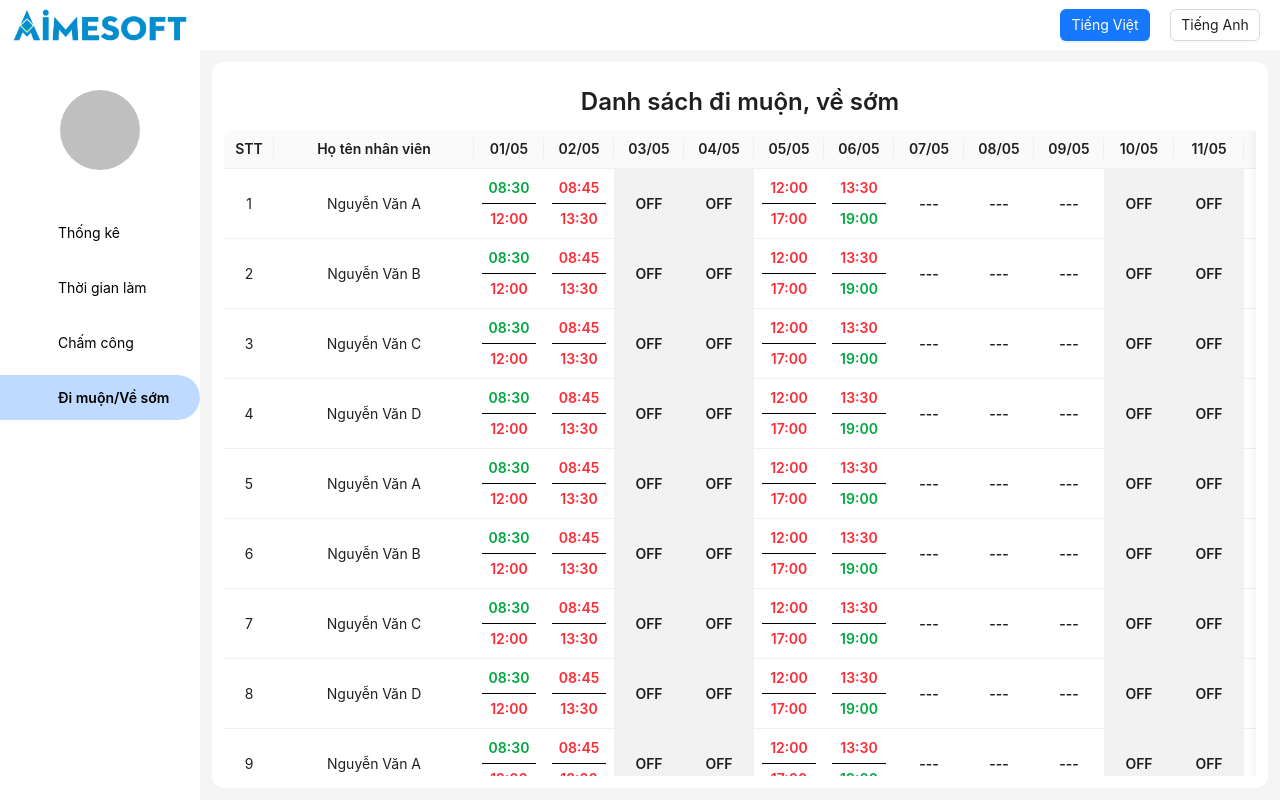
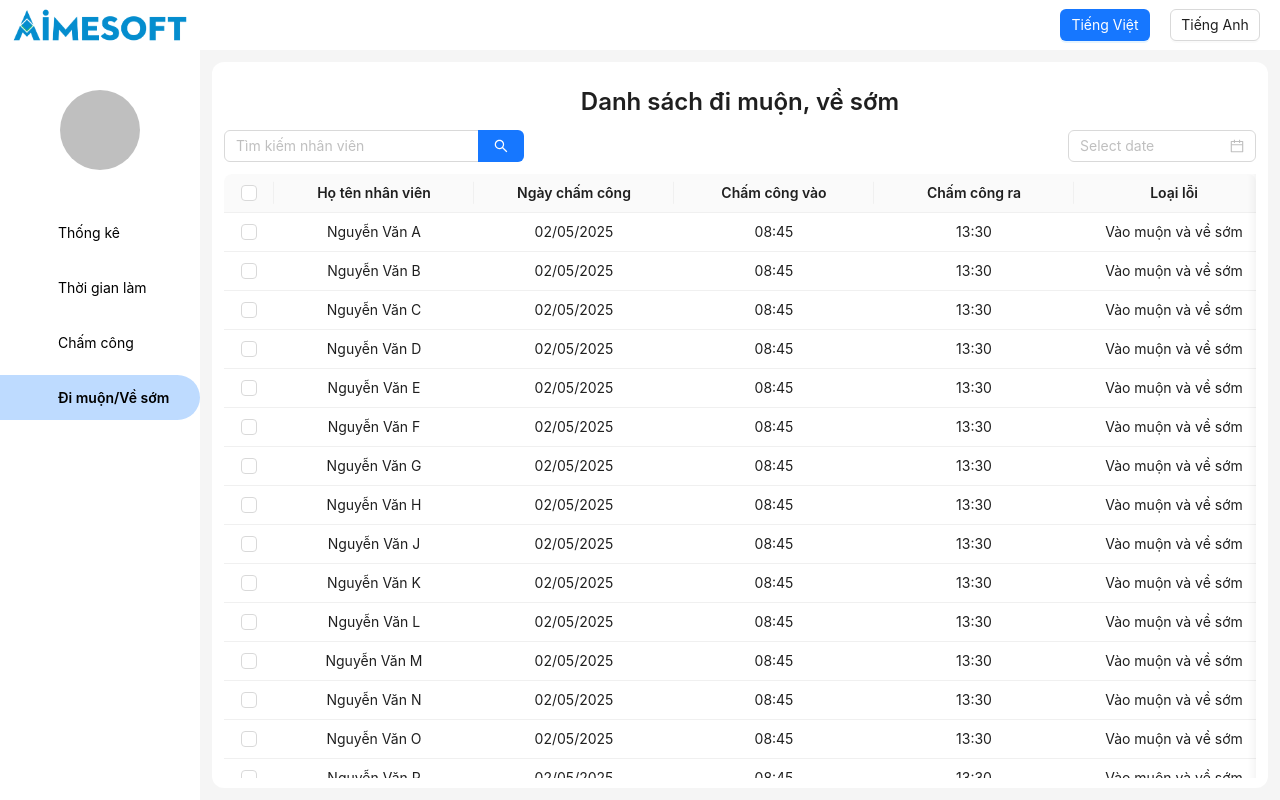
Before and after one commit to DoMinhDuc-DMD/checkin_web, a Next.js app: page /main/InLate-OutEarly in a window 1280 px wide. Built offline with nearby package versions, Linux system fonts and the light colour scheme; some icons are missing.

Commit message:
update table in late, out early

```diff
--- a/app/TestData/data.tsx
+++ b/app/TestData/data.tsx
@@ -7,7 +7,7 @@ export const dataSource = [
     employee_position: "Leader",
     employee_email: "emailcty@vikmail.com",
     employee_check_in: ["2025-05-19, 08:00", "2025-05-01, 08:30", "2025-05-02, 08:45", "2025-05-05, 12:00", "2025-05-06, 13:30"],
-    employee_check_out: ["2025-05-19, 18:00", "2025-05-01, 12:00", "2025-05-02, 13:30", "2025-05-05, 17:00", "2025-05-06, 19:00"],
+    employee_check_out: ["2025-05-19, 18:00", "2025-05-01, 18:00", "2025-05-02, 13:30", "2025-05-05, 17:00", "2025-05-06, 19:00"],
   },
   {
     key: "2",
@@ -17,7 +17,7 @@ export const dataSource = [
     employee_position: "Leader",
     employee_email: "emailcty@vikmail.com",
     employee_check_in: ["2025-05-19, 08:00", "2025-05-01, 08:30", "2025-05-02, 08:45", "2025-05-05, 12:00", "2025-05-06, 13:30"],
-    employee_check_out: ["2025-05-19, 18:00", "2025-05-01, 12:00", "2025-05-02, 13:30", "2025-05-05, 17:00", "2025-05-06, 19:00"],
+    employee_check_out: ["2025-05-19, 18:00", "2025-05-01, 18:00", "2025-05-02, 13:30", "2025-05-05, 17:00", "2025-05-06, 19:00"],
   },
   {
     key: "3",
@@ -27,7 +27,7 @@ export const dataSource = [
     employee_position: "Leader",
     employee_email: "emailcty@vikmail.com",
     employee_check_in: ["2025-05-19, 08:00", "2025-05-01, 08:30", "2025-05-02, 08:45", "2025-05-05, 12:00", "2025-05-06, 13:30"],
-    employee_check_out: ["2025-05-19, 18:00", "2025-05-01, 12:00", "2025-05-02, 13:30", "2025-05-05, 17:00", "2025-05-06, 19:00"],
+    employee_check_out: ["2025-05-19, 18:00", "2025-05-01, 18:00", "2025-05-02, 13:30", "2025-05-05, 17:00", "2025-05-06, 19:00"],
   },
   {
     key: "4",
@@ -37,126 +37,126 @@ export const dataSource = [
     employee_position: "Developer",
     employee_email: "emailcty@vikmail.com",
     employee_check_in: ["2025-05-19, 08:00", "2025-05-01, 08:30", "2025-05-02, 08:45", "2025-05-05, 12:00", "2025-05-06, 13:30"],
-    employee_check_out: ["2025-05-19, 18:00", "2025-05-01, 12:00", "2025-05-02, 13:30", "2025-05-05, 17:00", "2025-05-06, 19:00"],
+    employee_check_out: ["2025-05-19, 18:00", "2025-05-01, 18:00", "2025-05-02, 13:30", "2025-05-05, 17:00", "2025-05-06, 19:00"],
   },
   {
     key: "5",
     employee_code: "NV5",
-    employee_name: "Nguyễn Văn A",
+    employee_name: "Nguyễn Văn E",
     employee_department: "Aimesoft",
     employee_position: "Developer",
     employee_email: "emailcty@vikmail.com",
     employee_check_in: ["2025-05-19, 08:00", "2025-05-01, 08:30", "2025-05-02, 08:45", "2025-05-05, 12:00", "2025-05-06, 13:30"],
-    employee_check_out: ["2025-05-19, 18:00", "2025-05-01, 12:00", "2025-05-02, 13:30", "2025-05-05, 17:00", "2025-05-06, 19:00"],
+    employee_check_out: ["2025-05-19, 18:00", "2025-05-01, 18:00", "2025-05-02, 13:30", "2025-05-05, 17:00", "2025-05-06, 19:00"],
   },
   {
     key: "6",
     employee_code: "NV6",
-    employee_name: "Nguyễn Văn B",
+    employee_name: "Nguyễn Văn F",
     employee_department: "Aimesoft",
     employee_position: "Developer",
     employee_email: "emailcty@vikmail.com",
     employee_check_in: ["2025-05-19, 08:00", "2025-05-01, 08:30", "2025-05-02, 08:45", "2025-05-05, 12:00", "2025-05-06, 13:30"],
-    employee_check_out: ["2025-05-19, 18:00", "2025-05-01, 12:00", "2025-05-02, 13:30", "2025-05-05, 17:00", "2025-05-06, 19:00"],
+    employee_check_out: ["2025-05-19, 18:00", "2025-05-01, 18:00", "2025-05-02, 13:30", "2025-05-05, 17:00", "2025-05-06, 19:00"],
   },
   {
     key: "7",
     employee_code: "NV7",
-    employee_name: "Nguyễn Văn C",
+    employee_name: "Nguyễn Văn G",
     employee_department: "Aimesoft",
     employee_position: "Tester",
     employee_email: "emailcty@vikmail.com",
     employee_check_in: ["2025-05-19, 08:00", "2025-05-01, 08:30", "2025-05-02, 08:45", "2025-05-05, 12:00", "2025-05-06, 13:30"],
-    employee_check_out: ["2025-05-19, 18:00", "2025-05-01, 12:00", "2025-05-02, 13:30", "2025-05-05, 17:00", "2025-05-06, 19:00"],
+    employee_check_out: ["2025-05-19, 18:00", "2025-05-01, 18:00", "2025-05-02, 13:30", "2025-05-05, 17:00", "2025-05-06, 19:00"],
   },
   {
     key: "8",
     employee_code: "NV8",
-    employee_name: "Nguyễn Văn D",
+    employee_name: "Nguyễn Văn H",
     employee_department: "Aimesoft",
     employee_position: "Tester",
     employee_email: "emailcty@vikmail.com",
     employee_check_in: ["2025-05-19, 08:00", "2025-05-01, 08:30", "2025-05-02, 08:45", "2025-05-05, 12:00", "2025-05-06, 13:30"],
-    employee_check_out: ["2025-05-19, 18:00", "2025-05-01, 12:00", "2025-05-02, 13:30", "2025-05-05, 17:00", "2025-05-06, 19:00"],
+    employee_check_out: ["2025-05-19, 18:00", "2025-05-01, 18:00", "2025-05-02, 13:30", "2025-05-05, 17:00", "2025-05-06, 19:00"],
   },
   {
     key: "9",
     employee_code: "NV9",
-    employee_name: "Nguyễn Văn A",
+    employee_name: "Nguyễn Văn J",
     employee_department: "Vikoisoft",
     employee_position: "Leader",
     employee_email: "emailcty@vikmail.com",
     employee_check_in: ["2025-05-19, 08:00", "2025-05-01, 08:30", "2025-05-02, 08:45", "2025-05-05, 12:00", "2025-05-06, 13:30"],
-    employee_check_out: ["2025-05-19, 18:00", "2025-05-01, 12:00", "2025-05-02, 13:30", "2025-05-05, 17:00", "2025-05-06, 19:00"],
+    employee_check_out: ["2025-05-19, 18:00", "2025-05-01, 18:00", "2025-05-02, 13:30", "2025-05-05, 17:00", "2025-05-06, 19:00"],
   },
   {
     key: "10",
     employee_code: "NV10",
-    employee_name: "Nguyễn Văn B",
+    employee_name: "Nguyễn Văn K",
     employee_department: "Vikoisoft",
     employee_position: "Leader",
     employee_email: "emailcty@vikmail.com",
     employee_check_in: ["2025-05-19, 08:00", "2025-05-01, 08:30", "2025-05-02, 08:45", "2025-05-05, 12:00", "2025-05-06, 13:30"],
-    employee_check_out: ["2025-05-19, 18:00", "2025-05-01, 12:00", "2025-05-02, 13:30", "2025-05-05, 17:00", "2025-05-06, 19:00"],
+    employee_check_out: ["2025-05-19, 18:00", "2025-05-01, 18:00", "2025-05-02, 13:30", "2025-05-05, 17:00", "2025-05-06, 19:00"],
   },
   {
     key: "11",
     employee_code: "NV11",
-    employee_name: "Nguyễn Văn C",
+    employee_name: "Nguyễn Văn L",
     employee_department: "Vikoisoft",
     employee_position: "Leader",
     employee_email: "emailcty@vikmail.com",
     employee_check_in: ["2025-05-19, 08:00", "2025-05-01, 08:30", "2025-05-02, 08:45", "2025-05-05, 12:00", "2025-05-06, 13:30"],
-    employee_check_out: ["2025-05-19, 18:00", "2025-05-01, 12:00", "2025-05-02, 13:30", "2025-05-05, 17:00", "2025-05-06, 19:00"],
+    employee_check_out: ["2025-05-19, 18:00", "2025-05-01, 18:00", "2025-05-02, 13:30", "2025-05-05, 17:00", "2025-05-06, 19:00"],
   },
   {
     key: "12",
     employee_code: "NV12",
-    employee_name: "Nguyễn Văn D",
+    employee_name: "Nguyễn Văn M",
     employee_department: "Vikoisoft",
     employee_position: "Developer",
     employee_email: "emailcty@vikmail.com",
     employee_check_in: ["2025-05-19, 08:00", "2025-05-01, 08:30", "2025-05-02, 08:45", "2025-05-05, 12:00", "2025-05-06, 13:30"],
-    employee_check_out: ["2025-05-19, 18:00", "2025-05-01, 12:00", "2025-05-02, 13:30", "2025-05-05, 17:00", "2025-05-06, 19:00"],
+    employee_check_out: ["2025-05-19, 18:00", "2025-05-01, 18:00", "2025-05-02, 13:30", "2025-05-05, 17:00", "2025-05-06, 19:00"],
   },
   {
     key: "13",
     employee_code: "NV13",
-    employee_name: "Nguyễn Văn A",
+    employee_name: "Nguyễn Văn N",
     employee_department: "Vikoisoft",
     employee_position: "Developer",
     employee_email: "emailcty@vikmail.com",
     employee_check_in: ["2025-05-19, 08:00", "2025-05-01, 08:30", "2025-05-02, 08:45", "2025-05-05, 12:00", "2025-05-06, 13:30"],
-    employee_check_out: ["2025-05-19, 18:00", "2025-05-01, 12:00", "2025-05-02, 13:30", "2025-05-05, 17:00", "2025-05-06, 19:00"],
+    employee_check_out: ["2025-05-19, 18:00", "2025-05-01, 18:00", "2025-05-02, 13:30", "2025-05-05, 17:00", "2025-05-06, 19:00"],
   },
   {
     key: "14",
     employee_code: "NV14",
-    employee_name: "Nguyễn Văn B",
+    employee_name: "Nguyễn Văn O",
     employee_department: "Vikoisoft",
     employee_position: "Developer",
     employee_email: "emailcty@vikmail.com",
     employee_check_in: ["2025-05-19, 08:00", "2025-05-01, 08:30", "2025-05-02, 08:45", "2025-05-05, 12:00", "2025-05-06, 13:30"],
-    employee_check_out: ["2025-05-19, 18:00", "2025-05-01, 12:00", "2025-05-02, 13:30", "2025-05-05, 17:00", "2025-05-06, 19:00"],
+    employee_check_out: ["2025-05-19, 18:00", "2025-05-01, 18:00", "2025-05-02, 13:30", "2025-05-05, 17:00", "2025-05-06, 19:00"],
   },
   {
     key: "15",
     employee_code: "NV15",
-    employee_name: "Nguyễn Văn C",
+    employee_name: "Nguyễn Văn P",
     employee_department: "Vikoisoft",
     employee_position: "Tester",
     employee_email: "emailcty@vikmail.com",
     employee_check_in: ["2025-05-19, 08:00", "2025-05-01, 08:30", "2025-05-02, 08:45", "2025-05-05, 12:00", "2025-05-06, 13:30"],
-    employee_check_out: ["2025-05-19, 18:00", "2025-05-01, 12:00", "2025-05-02, 13:30", "2025-05-05, 17:00", "2025-05-06, 19:00"],
+    employee_check_out: ["2025-05-19, 18:00", "2025-05-01, 18:00", "2025-05-02, 13:30", "2025-05-05, 17:00", "2025-05-06, 19:00"],
   },
   {
     key: "16",
     employee_code: "NV16",
-    employee_name: "Nguyễn Văn D",
+    employee_name: "Nguyễn Văn Q",
     employee_department: "Vikoisoft",
     employee_position: "Tester",
     employee_email: "emailcty@vikmail.com",
     employee_check_in: ["2025-05-19, 08:00", "2025-05-01, 08:30", "2025-05-02, 08:45", "2025-05-05, 12:00", "2025-05-06, 13:30"],
-    employee_check_out: ["2025-05-19, 18:00", "2025-05-01, 12:00", "2025-05-02, 13:30", "2025-05-05, 17:00", "2025-05-06, 19:00"],
+    employee_check_out: ["2025-05-19, 18:00", "2025-05-01, 18:00", "2025-05-02, 13:30", "2025-05-05, 17:00", "2025-05-06, 19:00"],
   },
 ];
--- a/app/component/EmployeeWorkTime/EmployeeWorkTimeTable.tsx
+++ b/app/component/EmployeeWorkTime/EmployeeWorkTimeTable.tsx
@@ -81,7 +81,7 @@ export default function EmployeeWorkTimeTable({ data }: EmployeeWorkTimeTablePro
           >
             {t("Detail")}
           </Button>
-          <Button
+          {/* <Button
             type="primary"
             onClick={() => {
               setOpenModal(true);
@@ -89,7 +89,7 @@ export default function EmployeeWorkTimeTable({ data }: EmployeeWorkTimeTablePro
             }}
           >
             {t("Delete")}
-          </Button>
+          </Button> */}
         </div>
       ),
     },
--- a/app/main/Attendance/page.tsx
+++ b/app/main/Attendance/page.tsx
@@ -38,7 +38,7 @@ export default function Attendance() {
     const searchTerm = value.toLowerCase();
     const filteredData = dataSource.filter((data) => data.employee_name.toLowerCase().includes(searchTerm));
     if (filteredData.length === 0) {
-      openNotification(t("Notice"), t("No suitable employee found"));
+      openNotification(t("Notice"), t("No suitable employee found!"));
       return;
     }
     setData(filteredData);
--- a/app/main/EmployeeWorkTime/page.tsx
+++ b/app/main/EmployeeWorkTime/page.tsx
@@ -45,7 +45,7 @@ export default function EmployeeWorkTime() {
     const searchTerm = value.toLowerCase();
     const filteredData = dataSource.filter((data) => data.employee_name.toLowerCase().includes(searchTerm));
     if (filteredData.length === 0) {
-      openNotification(t("Notice"), t("No suitable employee found"));
+      openNotification(t("Notice"), t("No suitable employee found!"));
       return;
     }
     setData(filteredData);
--- a/app/main/InLate-OutEarly/page.tsx
+++ b/app/main/InLate-OutEarly/page.tsx
@@ -1,97 +1,178 @@
 "use client";
 
 import "@ant-design/v5-patch-for-react-19";
-import { Flex, Table, Typography } from "antd";
-import dayjs from "dayjs";
+import { Checkbox, DatePicker, Flex, Table, Typography } from "antd";
 import { useTranslation } from "react-i18next";
 import { dataSource } from "@/app/TestData/data";
-import { DATE_FORMAT, SHOW_DAY_MONTH_FORMAT } from "@/app/constant/DateFormatting";
+import { useEffect, useState } from "react";
+import Search from "antd/es/input/Search";
+import { v4 as uuidv4 } from "uuid";
+import { useCustomNotification } from "@/app/hooks/UseCustomNotification";
+import { DATE_FORMAT, SHOW_DATE_FORMAT } from "@/app/constant/DateFormatting";
+import dayjs from "dayjs";
+
+type MistakeRecord = {
+  key: string;
+  employee_code: string;
+  employee_name: string;
+  date: string;
+  checkIn: string;
+  checkOut: string;
+  typeMistake: string;
+};
 
 export default function InLateOutEarly() {
   const { Title } = Typography;
+  const { t } = useTranslation();
+  const [mistakeRecord, setMistakeRecord] = useState<MistakeRecord[]>([]);
+  const [mistakeRecordSearched, setMistakeRecordSearched] = useState<MistakeRecord[]>([]);
+  const [searchInput, setSearchInput] = useState("");
 
-  const { t } = useTranslation();
+  const [selectedRow, setSelectedRow] = useState<MistakeRecord[]>([]);
+  const { openNotification, contextHolder } = useCustomNotification();
 
-  const today = dayjs();
-  const currentMonth = today.month();
-  const currentYear = today.year();
-  const daysInMonth = today.daysInMonth();
+  const searchChange = (e: React.ChangeEvent<HTMLInputElement>) => {
+    setSearchInput(e.target.value);
+  };
 
-  const days = Array.from({ length: daysInMonth }, (_, index) => index + 1);
+  const handleSearch = (value: string) => {
+    setSearchInput(value);
+    if (!value) {
+      setMistakeRecordSearched(mistakeRecord);
+      return;
+    }
+    const searchTerm = value.toLowerCase();
+    const filteredData = mistakeRecord.filter((data) => data.employee_name.toLowerCase().includes(searchTerm));
+    if (filteredData.length === 0) {
+      openNotification(t("Notice"), t("No suitable employee found!"));
+      return;
+    }
+    setMistakeRecordSearched(filteredData);
+  };
 
-  const dayColumns = days.map((day) => {
-    const date = dayjs(new Date(currentYear, currentMonth, day));
-    const dateStr = date.format(DATE_FORMAT);
-    const isWorkingDay = date.day() !== 0 && date.day() !== 6;
+  const handleDateChange = (value: dayjs.Dayjs) => {
+    if (!value) {
+      setMistakeRecordSearched(mistakeRecord);
+      return;
+    }
+    const filteredData = mistakeRecord.filter((record) => record.date === value.format(SHOW_DATE_FORMAT));
+    setMistakeRecordSearched(filteredData);
+  };
 
-    return {
-      title: date.format(SHOW_DAY_MONTH_FORMAT),
-      key: `day_${day}`,
-      width: 70,
-      align: "center" as const,
-      onCell: () => ({ style: { backgroundColor: isWorkingDay ? "" : "oklch(0.96 0 0)" } }),
-      render: (_, record) => {
-        if (!isWorkingDay) {
-          return <span className="font-semibold">OFF</span>;
-        } else {
-          const checkInIndex = record.employee_check_in.findIndex((check: string) => check.startsWith(dateStr));
-          const checkOutIndex = record.employee_check_out.findIndex((check: string) => check.startsWith(dateStr));
+  const isSelectedAll = selectedRow.length === mistakeRecordSearched.length && mistakeRecordSearched.length > 0;
+  const handleSelectAll = () => {
+    setSelectedRow(isSelectedAll ? [] : mistakeRecordSearched);
+  };
+  const handleCheckBoxChange = (row: MistakeRecord) => {
+    setSelectedRow((prev) => (prev.some((r) => row.key === r.key) ? prev.filter((r) => r.key !== row.key) : [...prev, row]));
+  };
 
-          const checkIn = record.employee_check_in[checkInIndex];
-          const checkOut = record.employee_check_out[checkOutIndex];
-
-          const isInLate = checkIn && dayjs(checkIn).isAfter(dayjs(checkIn).hour(8).minute(30));
-          const isOutEarly = checkOut && dayjs(checkOut).isBefore(dayjs(checkOut).hour(18));
-          const checkInClass = isInLate ? "text-red-500" : "text-green-600";
-          const checkOutClass = isOutEarly ? "text-red-500" : "text-green-600";
-
-          if (checkIn && checkOut) {
-            return (
-              <Flex vertical align="center" className="font-semibold">
-                <span className={`${checkInClass}`}>{checkIn.split(", ")[1]}</span>
-                <div className="w-full h-[1px] bg-black my-1" />
-                <span className={`${checkOutClass}`}>{checkOut.split(", ")[1]}</span>
-              </Flex>
-            );
-          } else if (checkIn) {
-            return <span className={`font-semibold ${checkInClass}`}>{checkIn.split(", ")[1]}</span>;
-          } else {
-            return <span className="font-semibold">---</span>;
-          }
+  useEffect(() => {
+    const record: MistakeRecord[] = [];
+    dataSource.forEach((e) => {
+      for (let i = 0; i < e.employee_check_in.length; i++) {
+        const checkInRaw = e.employee_check_in[i];
+        const checkOutRaw = e.employee_check_out[i];
+        const [dateInStr, checkInTime] = checkInRaw.split(", ");
+        const [_unused, checkOutTime] = checkOutRaw.split(", ");
+        if (checkInTime > "08:30" || checkOutTime < "18:00") {
+          record.push({
+            key: `${uuidv4()}_${e.employee_code}`,
+            employee_code: e.employee_code,
+            employee_name: e.employee_name,
+            date: dayjs(dateInStr).format(SHOW_DATE_FORMAT),
+            checkIn: checkInTime,
+            checkOut: checkOutTime,
+            typeMistake:
+              checkInTime > "08:30" && checkOutTime < "18:00"
+                ? t("In late and out early")
+                : checkInTime > "08:30"
+                ? t("In late")
+                : t("Out early"),
+          });
         }
-      },
-    };
-  });
+      }
+    });
+    const sorted = record.sort((a, b) => new Date(a.date).getTime() - new Date(b.date).getTime());
+    setMistakeRecord(sorted);
+    setMistakeRecordSearched(sorted);
+  }, [dataSource, t]);
 
   const columns = [
     {
-      title: `${t("ID")}`,
-      key: "id",
+      title: <Checkbox checked={isSelectedAll} indeterminate={selectedRow.length > 0 && !isSelectedAll} onChange={handleSelectAll} />,
+      key: "key",
       align: "center" as const,
       width: 50,
-      fixed: "left" as const,
-      render: (_, __, index: number) => index + 1,
+      render: (row: MistakeRecord) => {
+        const isChecked = selectedRow.some((acc) => acc.key === row.key);
+        return <Checkbox checked={isChecked} onChange={() => handleCheckBoxChange(row)} />;
+      },
     },
     {
       title: `${t("Name")}`,
       dataIndex: "employee_name",
       key: "employee_name",
       width: 200,
-      fixed: "left" as const,
       align: "center" as const,
     },
-    ...dayColumns,
+    {
+      title: `${t("Attendance date")}`,
+      dataIndex: "date",
+      key: "date",
+      width: 200,
+      align: "center" as const,
+    },
+    {
+      title: `${t("Check in")}`,
+      dataIndex: "checkIn",
+      key: "checkIn",
+      width: 200,
+      align: "center" as const,
+    },
+    {
+      title: `${t("Check out")}`,
+      dataIndex: "checkOut",
+      key: "checkOut",
+      width: 200,
+      align: "center" as const,
+    },
+    {
+      title: `${t("Type mistake")}`,
+      dataIndex: "typeMistake",
+      key: "typeMistake",
+      width: 200,
+      align: "center" as const,
+    },
+    {
+      title: `${t("Actions")}`,
+      width: 200,
+      align: "center" as const,
+    },
   ];
   return (
     <>
+      {contextHolder}
       <Title level={3} className="flex justify-center font-semibold my-3">
         {t("Employee in late, out early")}
       </Title>
+      <Flex justify="space-between" style={{ marginBottom: 12 }}>
+        <Search
+          placeholder={t("Search employee")}
+          style={{ width: "300px" }}
+          value={searchInput}
+          onChange={searchChange}
+          onSearch={() => handleSearch(searchInput)}
+          enterButton
+        />
+        <DatePicker onChange={handleDateChange} />
+      </Flex>
       <Table
-        dataSource={dataSource}
+        dataSource={mistakeRecordSearched}
         columns={columns}
+        rowKey="key"
         size="small"
-        scroll={{ x: "max-content", y: "calc(100vh - 50px - 48px - 56px - 39px)" }}
+        scroll={{ x: "max-content", y: "calc(100vh - 50px - 48px - 56px - 42px - 39px)" }}
         // full height - header - p/m - title - table header
         pagination={false}
       />
--- a/app/main/page.tsx
+++ b/app/main/page.tsx
@@ -65,7 +65,7 @@ export default function NewDashboard() {
         const checkOutRaw = d.employee_check_out[i];
 
         const [dateInStr, checkInTime] = checkInRaw.split(", ");
-        const [checkOutTime] = checkOutRaw.split(", ")[1];
+        const [_unused, checkOutTime] = checkOutRaw.split(", ")[1];
         const deptKey = d.employee_department === "Aimesoft" ? "Aime" : "Vikoi";
         // Card
         if (dateInStr === today.format("YYYY-MM-DD")) {
--- a/locales/vi.json
+++ b/locales/vi.json
@@ -48,7 +48,13 @@
     "On time": "Đúng giờ",
     "In late": "Vào muộn",
     "Out early": "Về sớm",
+    "In late and out early": "Vào muộn và về sớm",
     "Attendance analytic": "Phân tích chấm công",
     "Department work hours": "Thời gian làm việc các phòng ban",
-    "Department overtime hours": "Thời gian tăng ca các phòng ban"
+    "Department overtime hours": "Thời gian tăng ca các phòng ban",
+    "Attendance date": "Ngày chấm công",
+    "Check in": "Chấm công vào",
+    "Check out": "Chấm công ra",
+    "Type mistake": "Loại lỗi",
+    "Actions": "Hành động"
 }
--- a/package.json
+++ b/package.json
@@ -25,7 +25,8 @@
     "react-chartjs-2": "^5.3.0",
     "react-csv": "^2.2.2",
     "react-dom": "^19.0.0",
-    "react-i18next": "^15.5.1"
+    "react-i18next": "^15.5.1",
+    "uuid": "^11.1.0"
   },
   "devDependencies": {
     "@eslint/eslintrc": "^3",
```
Also changed, not shown: locales/en.json (+7 -1 lines), 1 other file (tests, documents, lock files or other folders).
